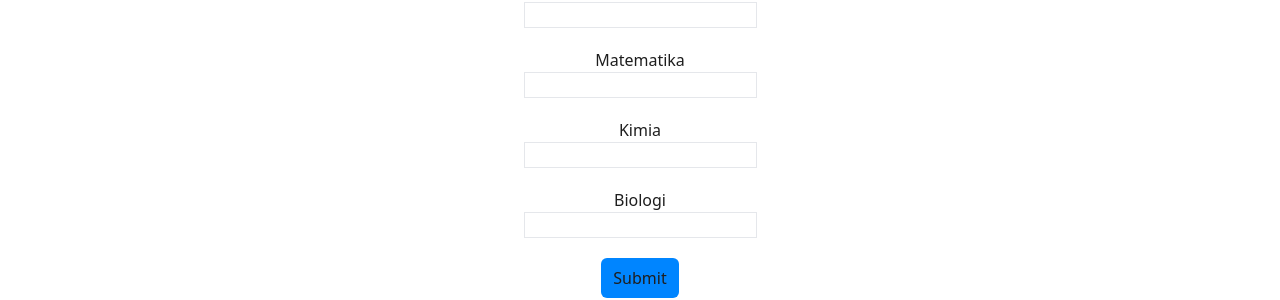
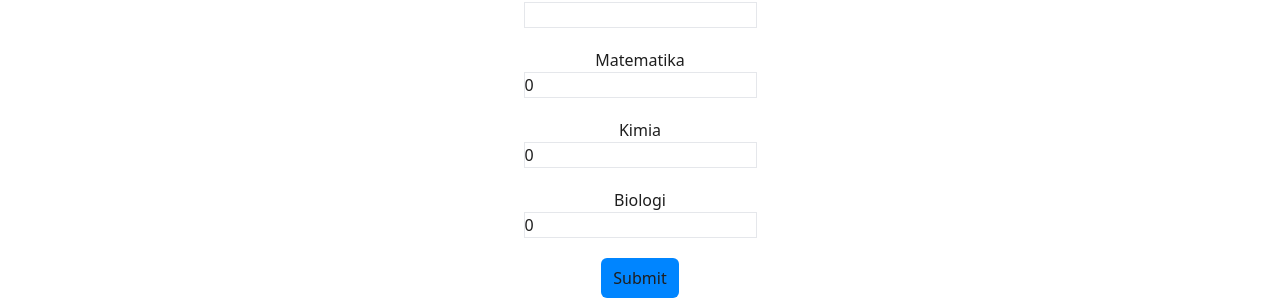
Before and after one commit to AddienZakia/sevima-dash, a React (Create React App) app: page /Tambah in a window 1280 px wide. Shown: the part 160-460 px from the top of the page. Built offline with nearby package versions, Linux system fonts and the light colour scheme.

Commit message:
Laporan page

```diff
--- a/src/App.js
+++ b/src/App.js
@@ -10,6 +10,7 @@ import Root from "./Route/Root";
 import Statistik from "./Route/Statistik";
 import Anggota from "./Route/Anggota";
 import Konfigurasi from "./Route/Konfigurasi";
+import Laporan from "./Route/Laporan";
 
 let router = createBrowserRouter(
   createRoutesFromElements(
@@ -17,6 +18,7 @@ let router = createBrowserRouter(
       <Route path="" element={<Statistik />} />
       <Route path="Anggota" element={<Anggota />} />
       <Route path="Tambah" element={<Konfigurasi />} />
+      <Route path="Anggota/:id" element={<Laporan />} />
     </Route>
   )
 );
--- a/src/Route/Konfigurasi.jsx
+++ b/src/Route/Konfigurasi.jsx
@@ -11,9 +11,9 @@ function Konfigurasi() {
 
 function TambahData() {
   const [nama, setNama] = useState("");
-  const [mtk, setMtk] = useState("");
-  const [kimia, setKimia] = useState("");
-  const [biologi, setBiologi] = useState("");
+  const [mtk, setMtk] = useState(0);
+  const [kimia, setKimia] = useState(0);
+  const [biologi, setBiologi] = useState(0);
   const [result, setResult] = useState("hidden");
   const [tulisan, setTulisan] = useState("");
 
--- a/src/Route/Statistik.jsx
+++ b/src/Route/Statistik.jsx
@@ -78,10 +78,14 @@ function GetData() {
           switch (data) {
             case data.matematika:
               jumlahNilai[0][1] += data.matematika;
+              break;
             case data.kimia:
               jumlahNilai[1][1] += data.kimia;
+              break;
             case data.biologi:
               jumlahNilai[2][1] += data.biologi;
+              break;
+            default:
           }
           if (data.matematika) jumlahNilai[0][1] += data.matematika;
           if (data.kimia) jumlahNilai[1][1] += data.kimia;
--- a/src/Styles/output.css
+++ b/src/Styles/output.css
@@ -789,6 +789,10 @@ header ul li a:hover {
   padding-top: 8rem;
 }
 
+.text-left {
+  text-align: left;
+}
+
 .text-center {
   text-align: center;
 }
```
